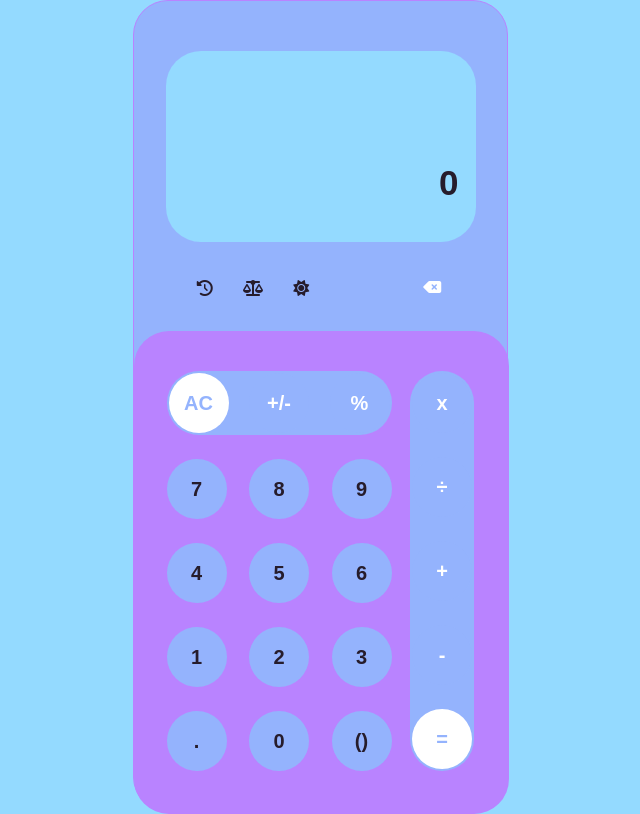
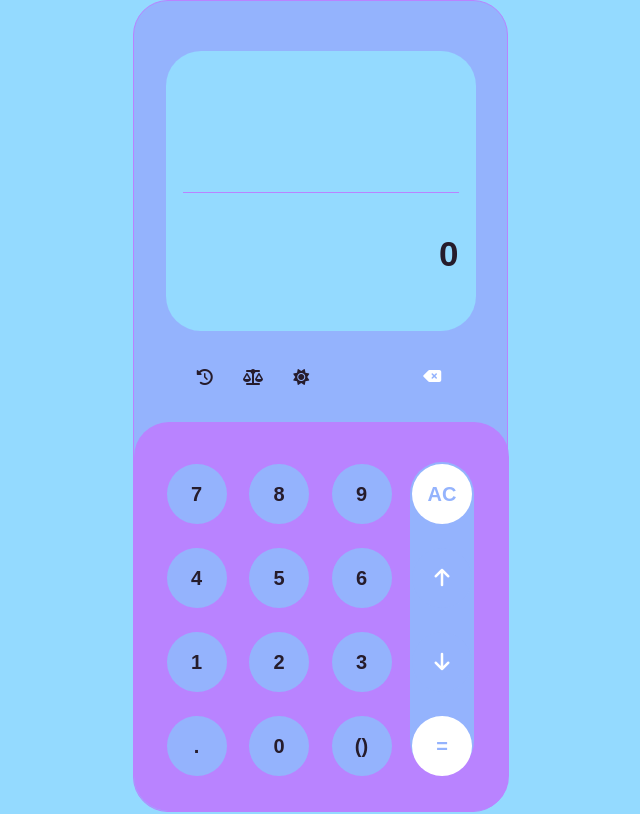
Before and after one commit to setiawannurarif/progate-calculator, a plain HTML site: page index.html in a window 1280 px wide. Both pictures are taken after a click on the icon 572 px from the left and 287 px from the top of the page. Shown: the whole page, without its empty margins (320-960 px from the left). Drawn offline with Linux system fonts and the light colour scheme.

Commit message:
changing at converter button

```diff
--- a/app.js
+++ b/app.js
@@ -3,9 +3,13 @@ let prevNumber = '';
 let operationOperator = '';
 let result = '0';
 
+const screen = document.querySelector('.screen');
 const screenCalculator = document.getElementById('screenCalculator');
 const screenResult = document.getElementById('screenCalculatorResult');
 const screenHistory = document.getElementById('history__container');
+const screenBtnCalc = document.getElementById('screenBtnCalc');
+const screenBtnConv = document.getElementById('screenBtnConv');
+const navbar = document.getElementById('navbar_container');
 
 const btn__history = document.getElementById('btn__history');
 const btn__converter = document.getElementById('btn__converter');
@@ -28,9 +32,29 @@ btn__history.addEventListener('click', () => {
   screenHistory.classList.toggle('disabled');
 });
 
+const styleScreen = window.getComputedStyle(screen);
+const styleNavbar = window.getComputedStyle(navbar);
+const stylescreenCalculator = window.getComputedStyle(screenCalculator);
+const stylescreenResult = window.getComputedStyle(screenResult);
+
 btn__converter.addEventListener('click', () => {
-  alert('BELUM JADI, SABAR YA... HEHE!');
+  screenBtnCalc.classList.toggle('disabled');
+  screenBtnConv.classList.toggle('disabled');
+  styleNavbar.getPropertyValue('top') == '224px' ? navbar.style.setProperty('top', '313px') : navbar.style.setProperty('top', '224px');
+  styleScreen.getPropertyValue('height') == '191px' ? screen.style.setProperty('height', '280px') : screen.style.setProperty('height', '191px');
+  if (stylescreenCalculator.getPropertyValue('height') == '98px') {
+    screenCalculator.style.setProperty('border-bottom', '1px solid var(--background--third-color)');
+    screenCalculator.style.setProperty('height', '43%');
+    screenResult.style.setProperty('height', '43%');
+  } else {
+    screenCalculator.style.setProperty('height', '35%');
+    screenResult.style.setProperty('height', '35%');
+  }
 });
+
+if (window.matchMedia && window.matchMedia('(prefers-color-scheme: dark)').matches) {
+  document.documentElement.setAttribute('data-theme', 'dark');
+}
 
 btn__toggleScreen.addEventListener('click', () => {
   let isToggleLight = document.documentElement.getAttribute('data-theme') === 'light';
--- a/index.html
+++ b/index.html
@@ -10,24 +10,23 @@
   </head>
   <body>
     <div class="container">
-      <div class="screen_container">
+      <div class="screen_container" id="screen">
         <div class="screen">
           <input type="text" class="input_calc" id="screenCalculator" disabled />
           <input type="text" class="input_result" value="0" id="screenCalculatorResult" disabled />
         </div>
       </div>
-      <div class="navbar_container">
+      <div class="navbar_container" id="navbar_container">
         <div class="navbar_left">
           <i class="fa-solid fa-clock-rotate-left icon" id="btn__history"></i>
           <i class="fa-solid fa-scale-balanced icon" id="btn__converter"></i>
           <i class="fa-solid fa-sun icon" id="btn__toggleScreen"></i>
-          <i class="fa-solid fa-moon icon disabled"></i>
         </div>
         <div class="navbar_right">
           <i class="fa-solid fa-delete-left" id="btn__backspace"></i>
         </div>
       </div>
-      <div class="buttons_container">
+      <div class="buttons_container" id="screenBtnCalc">
         <div class="btn_left" id="btn__left">
           <div class="operators_top">
             <button class="btn_primary all_clear">AC</button>
@@ -75,6 +74,40 @@
           </div>
         </div>
       </div>
+      <div class="buttonsCon_container disabled" id="screenBtnConv">
+        <div class="btn_left" id="btn__left">
+          <div class="btns">
+            <div class="row">
+              <button class="btn_secondary numbers" value="7">7</button>
+              <button class="btn_secondary numbers" value="8">8</button>
+              <button class="btn_secondary numbers" value="9">9</button>
+            </div>
+            <div class="row">
+              <button class="btn_secondary numbers" value="4">4</button>
+              <button class="btn_secondary numbers" value="5">5</button>
+              <button class="btn_secondary numbers" value="6">6</button>
+            </div>
+            <div class="row">
+              <button class="btn_secondary numbers" value="1">1</button>
+              <button class="btn_secondary numbers" value="2">2</button>
+              <button class="btn_secondary numbers" value="3">3</button>
+            </div>
+            <div class="row">
+              <button class="btn_secondary decimal" value=".">.</button>
+              <button class="btn_secondary numbers" value="0">0</button>
+              <button class="btn_secondary brackets">()</button>
+            </div>
+          </div>
+        </div>
+        <div class="btn_right">
+          <div class="operators_right">
+            <button class="btn_primary all_clear">AC</button>
+            <button class="btn_secondary btn_operators btn_up"><i class="fa-solid fa-arrow-up"></i></button>
+            <button class="btn_secondary btn_operators btn_down"><i class="fa-solid fa-arrow-down"></i></button>
+            <button class="btn_primary equal_sign">=</button>
+          </div>
+        </div>
+      </div>
     </div>
     <script src="./app.js"></script>
     <script src="./storage.js"></script>
--- a/storage.js
+++ b/storage.js
@@ -12,13 +12,10 @@ function putHistory(data) {
     } else {
       historyData = JSON.parse(localStorage.getItem(CACHE_KEY));
     }
-
     historyData.unshift(data);
-
     if (historyData.length > 5) {
       historyData.pop();
     }
-
     localStorage.setItem(CACHE_KEY, JSON.stringify(historyData));
   }
 }
@@ -41,10 +38,8 @@ function renderHistory() {
     row.className = 'history_screen';
     let calculations = history.firstNumber + history.operator + history.secondNumber;
     let result = history.result;
-
     row.innerHTML = '<h3>' + calculations + '</h3>';
     row.innerHTML += '<h2>= ' + result + '</h2>';
-
     historyScreen.appendChild(row);
   }
 }
--- a/style.css
+++ b/style.css
@@ -194,12 +194,14 @@ body {
   justify-content: center;
 }
 
-.buttons_container button:hover {
+.buttons_container button:hover,
+.buttonsCon_container button:hover {
   background: var(--background-btn--main-color);
   color: var(--text--main-color);
 }
 
-.buttons_container button:active {
+.buttons_container button:active,
+.buttonsCon_container button:active {
   top: 6px;
 }
 
@@ -225,7 +227,8 @@ body {
   -webkit-animation: slideDown 0.3s ease-in-out;
 }
 
-.btn_left .btns .row button {
+.btn_left .btns .row button,
+.buttonsCon_container .btn_left .btns .row button {
   margin-top: 24px;
 }
 
@@ -246,7 +249,6 @@ body {
 
   animation: slideIn 0.3s ease-in-out;
   -webkit-animation: slideIn 0.3s ease-in-out;
-  /* animation-delay: 1s; */
 }
 
 .history {
@@ -322,6 +324,67 @@ body {
   justify-content: space-between;
 }
 
+.buttonsCon_container {
+  position: absolute;
+  width: 375px;
+  height: 389px;
+  left: 0px;
+  top: 421px;
+  display: flex;
+  flex-wrap: wrap;
+  flex-direction: column;
+  background: var(--background--third-color);
+  border-radius: 35px;
+  animation: slideIn 0.3s ease-out;
+  -webkit-animation: slideIn 0.3s ease-out;
+}
+
+.buttonsCon_container button {
+  position: relative;
+  width: 60px;
+  height: 60px;
+  border-radius: 50px;
+  -webkit-border-radius: 50px;
+  -moz-border-radius: 50px;
+  -ms-border-radius: 50px;
+  -o-border-radius: 50px;
+  border: none;
+
+  font-style: normal;
+  font-weight: 700;
+  font-size: 20px;
+  line-height: 30px;
+  display: flex;
+  align-items: center;
+  justify-content: center;
+}
+
+.buttonsCon_container .btn_right {
+  display: flex;
+  margin: 40px 33px 40px 17px;
+  padding: 2px 0;
+  width: 64px;
+  height: 311px;
+
+  justify-content: center;
+  background: var(--background-btn--secondary-color);
+  border-radius: 50px;
+}
+
+.buttonsCon_container .btn_right .operators_right button {
+  margin-bottom: 24px;
+}
+
+.buttonsCon_container .btn_left {
+  margin: 18px 0 40px 33px;
+  width: 60%;
+}
+
+/* Notes:
+1. Screen height: 281px;
+2. Navbar top: 313px;
+*/
+
 @keyframes slideIn {
   0%,
   100% {
```
